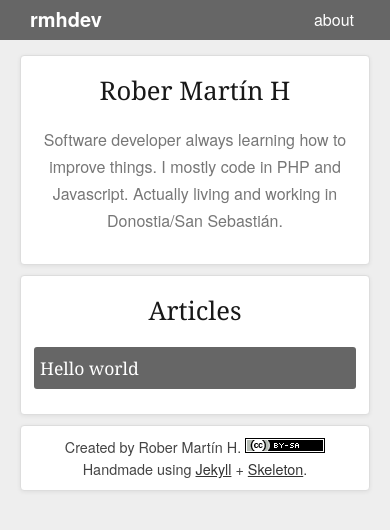
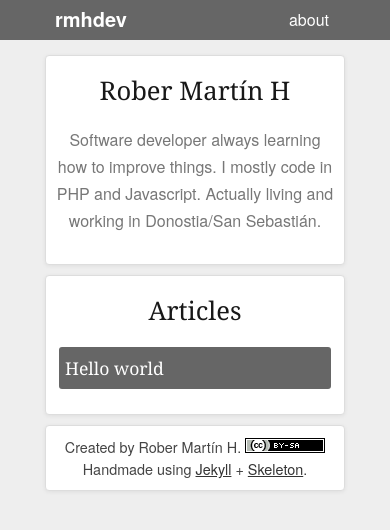
Before and after one commit to rmhdev/rmhdev.github.com, a Jekyll site: the page built from index.html, in a window 390 px wide. Shown: the top 530 px of the page. Built offline with Jekyll 4.4.1, drawn with Linux system fonts in a browser that asks for light colours; Markdown is read by kramdown in place of the engine named in the settings.

Commit message:
mobile portrait: change size

```diff
--- a/css/layout.css
+++ b/css/layout.css
@@ -263,10 +263,10 @@ pre {
 
     /* Mobile Portrait Size to Mobile Landscape Size (devices and browsers) */
     @media only screen and (max-width: 479px) {
-      .container { width: 350px; }
+      .container { width: 300px; }
       .container .sixteen.columns,
         .container .one-third.column,
-        .container .two-thirds.column  { width: 350px; }
+        .container .two-thirds.column  { width: 300px; }
 
       .footer-extra { float: none; display: inline-block; }
     }
```
